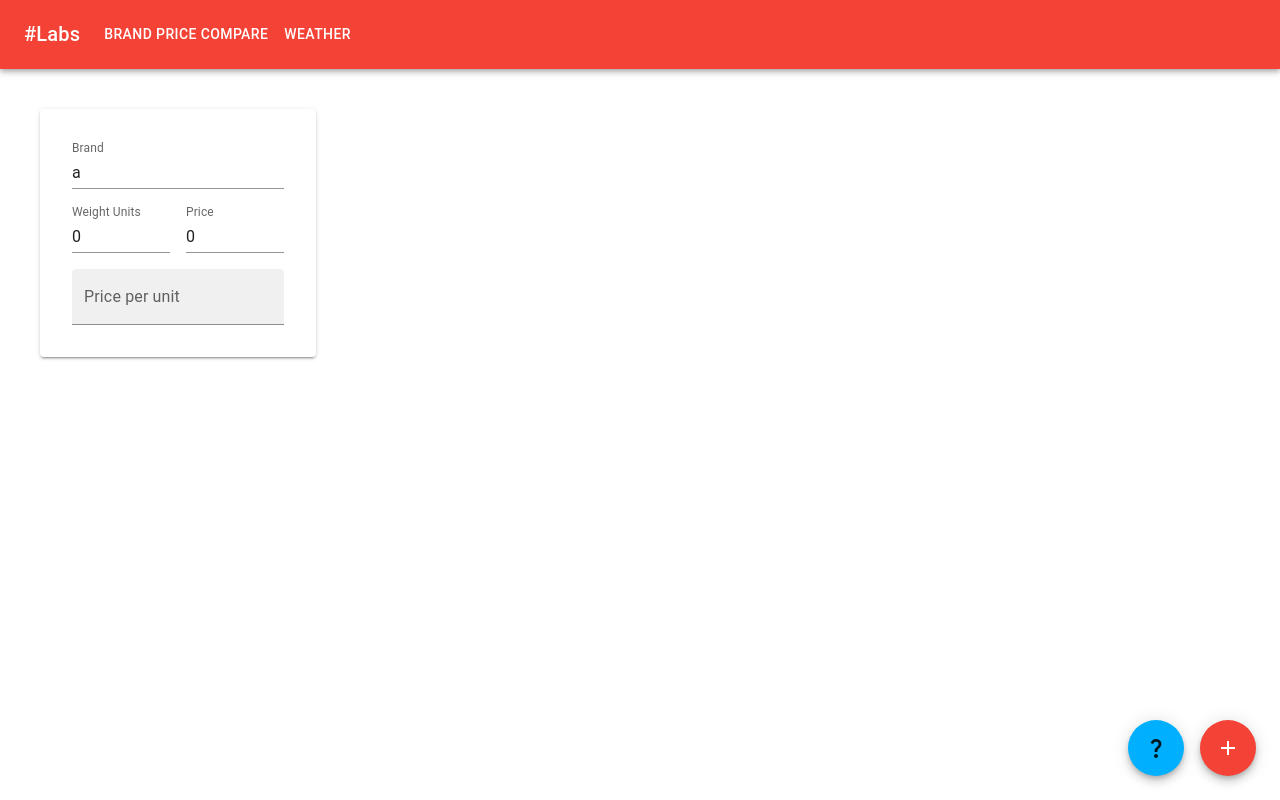
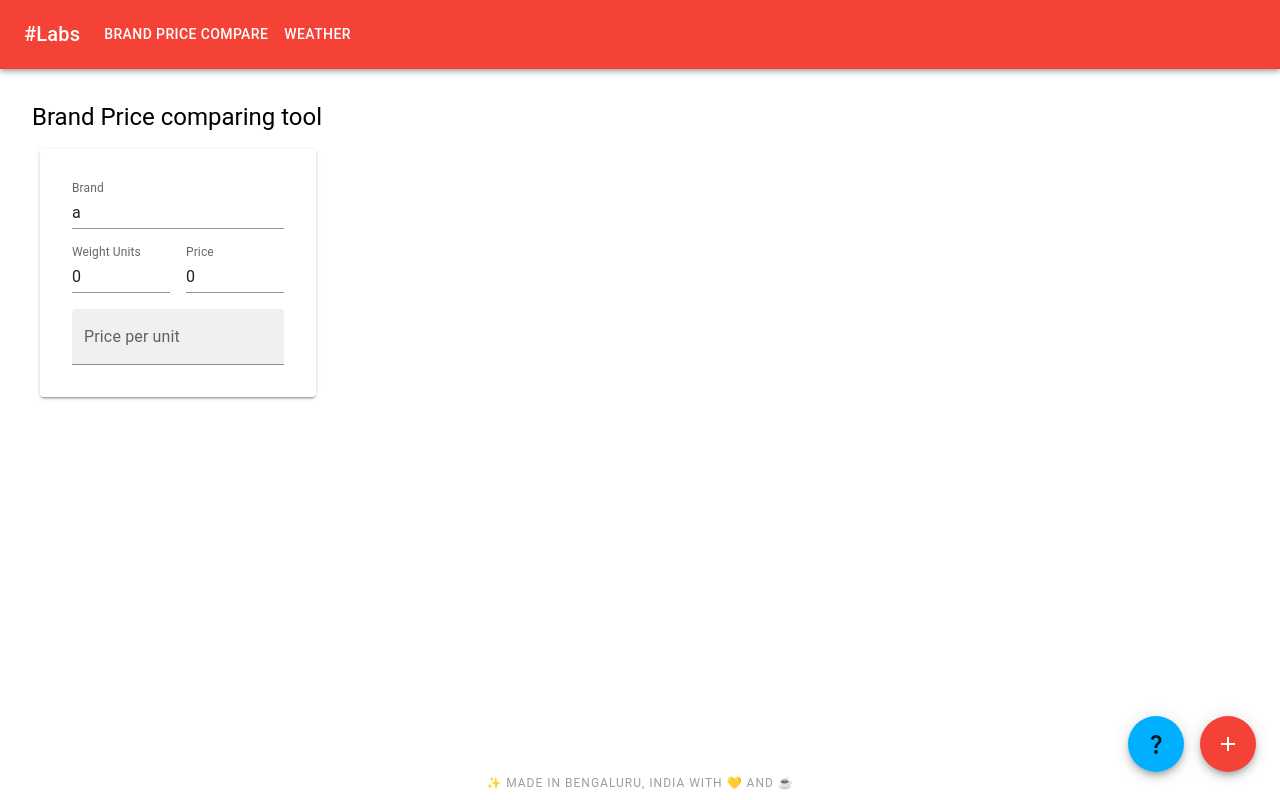
Before and after one commit to mkrishnan-codes/hash-labs, a React (Create React App) app: page /#/home in a window 1280 px wide. Before the commit this address led to /#/. Built offline with nearby package versions, Linux system fonts and the light colour scheme.

Commit message:
Footer added

```diff
--- a/src/features/brandcompare/BrandCompare.jsx
+++ b/src/features/brandcompare/BrandCompare.jsx
@@ -1,4 +1,4 @@
-import { Box, Fab, Grid } from '@mui/material'
+import { Box, Fab, Grid, Typography } from '@mui/material'
 import React, { useCallback, useState } from 'react'
 import Brand from './Brand';
 import AddIcon from '@mui/icons-material/Add';
@@ -15,7 +15,7 @@ const getBrand = (id) => ({
 
 const fabStyle = {
     position: 'fixed',
-    bottom: 16,
+    bottom: 20,
     right: 16,
 };
 function BrandCompare() {
@@ -42,11 +42,20 @@ function BrandCompare() {
     )
 
     return (
-        <Box sx={{ flexGrow: 1, p: 4, position:'relative' }}>
+        <Box sx={{ flexGrow: 1, p: 4, position: 'relative' }}>
+            <Typography variant="h5" gutterBottom component="div">
+                Brand Price comparing tool
+            </Typography>
             <Grid container spacing={2}>
-            {brands.map((brnd) =><Grid item xs={12} md={4} lg={3} key={brnd.id}> <Brand  {...brnd} onUpdate={onUpdate} /></Grid>)}
+                {brands.map((brnd) => <Grid item xs={12} md={4} lg={3} key={brnd.id}> <Brand  {...brnd} onUpdate={onUpdate} /></Grid>)}
 
             </Grid>
+            {/* <Box sx={{ '& > :not(style)': { m: 5 } }}>
+                <Typography variant="overline" gutterBottom>
+                    Made in Bangalore with &#128154;
+                </Typography>
+            </Box> */}
+
             <HelpModal open={open} handleClose={handleClose} />
             <Box sx={{ '& > :not(style)': { m: 1 }, ...fabStyle }}>
                 <Fab color="secondary" aria-label="add" onClick={handleClickOpen}>
@@ -57,7 +66,7 @@ function BrandCompare() {
                     <AddIcon />
                 </Fab>
             </Box>
-        </Box>
+        </Box >
     )
 }
 
--- /dev/null
+++ b/src/layout/Footer.jsx
@@ -0,0 +1,19 @@
+import { Typography } from '@mui/material'
+import React from 'react'
+// const fabStyle = {
+//     position: 'fixed',
+//     bottom: 5,
+//    width:'100%'
+// };
+export default function Footer() {
+    return (
+        <div style={{
+            display: 'flex', position: 'fixed',
+            bottom: 0, justifyContent: 'center', width: '100%'
+        }}>
+            <Typography variant="overline"  color={ (theme) => theme.palette.grey[500]}>
+            &#10024; Made in Bengaluru, India with &#128155; and &#9749;
+            </Typography>
+        </div>
+    )
+}
--- a/src/layout/Main.jsx
+++ b/src/layout/Main.jsx
@@ -1,10 +1,12 @@
 /* eslint-disable jsx-a11y/anchor-is-valid */
 import React from 'react';
+import Footer from './Footer';
 import Header from './Header';
 export const Main = (props) => {
 	return (<>
-		<Header/>
-			{props.children}
+		<Header />
+		{props.children}
+		<Footer />
 	</>
 	)
 }
```
Lines whose indentation alone changed are shown as unchanged.
